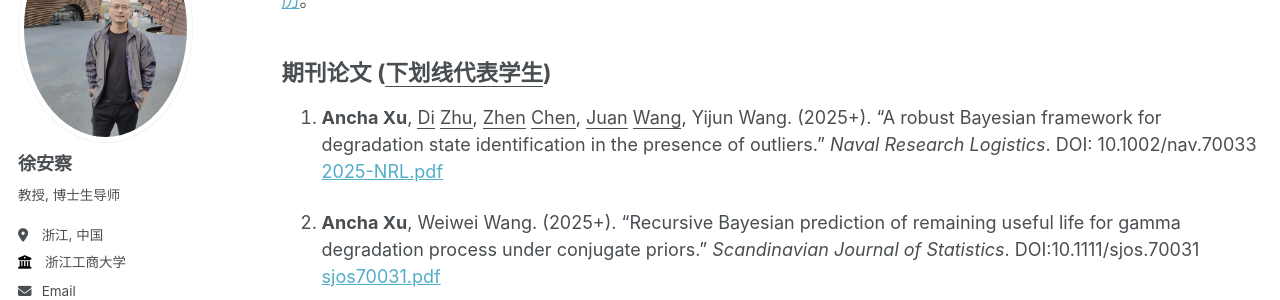
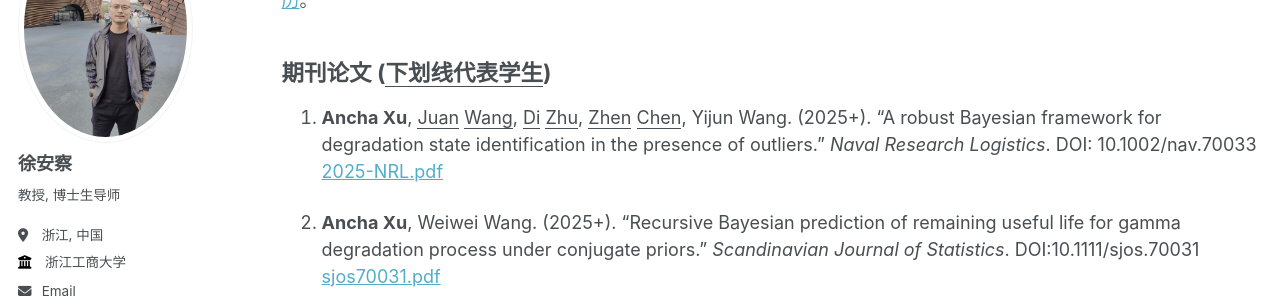
Before and after one commit to XU-ANCHA/XU-ANCHA.github.io, a Jekyll site: the page built from _pages/publications.md, in a window 1280 px wide and 900 px high. Shown: the part 192-492 px from the top of the window. Built offline with Jekyll 4.4.1, drawn with Linux system fonts in a browser that asks for light colours; some web fonts are replaced.

```diff
--- a/_pages/publications.md
+++ b/_pages/publications.md
@@ -10,7 +10,7 @@ author_profile: true
 
 ## 期刊论文 (<u>下划线代表学生</u>)
 
-1. **Ancha Xu**, <u>Di</u> <u>Zhu</u>, <u>Zhen</u> <u>Chen</u>, <u>Juan</u> <u>Wang</u>, Yijun Wang. (2025+). "A robust Bayesian framework for degradation state identification in the presence of outliers." *Naval Research Logistics*. DOI: 10.1002/nav.70033  [2025-NRL.pdf](https://github.com/user-attachments/files/23769901/2025-NRL.pdf)
+1. **Ancha Xu**, <u>Juan</u> <u>Wang</u>, <u>Di</u> <u>Zhu</u>, <u>Zhen</u> <u>Chen</u>, Yijun Wang. (2025+). "A robust Bayesian framework for degradation state identification in the presence of outliers." *Naval Research Logistics*. DOI: 10.1002/nav.70033  [2025-NRL.pdf](https://github.com/user-attachments/files/23769901/2025-NRL.pdf)
 
 
 1. **Ancha Xu**, Weiwei Wang. (2025+). "Recursive Bayesian prediction of remaining useful life for gamma degradation process under conjugate priors." *Scandinavian Journal of Statistics*. DOI:10.1111/sjos.70031 [sjos70031.pdf](https://github.com/user-attachments/files/23430360/sjos70031.pdf)
```
